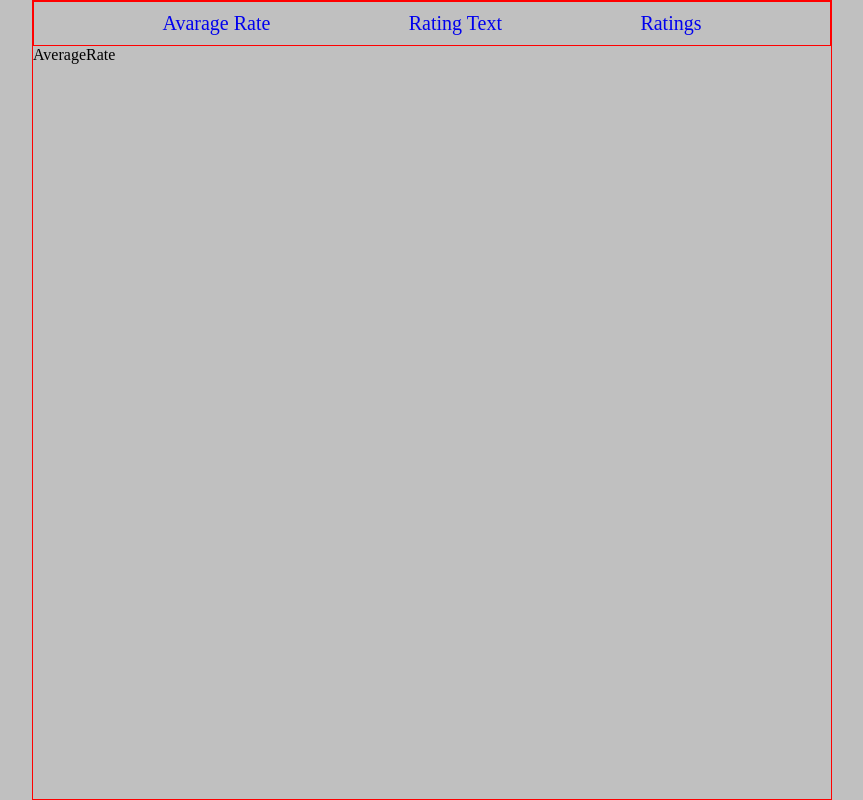
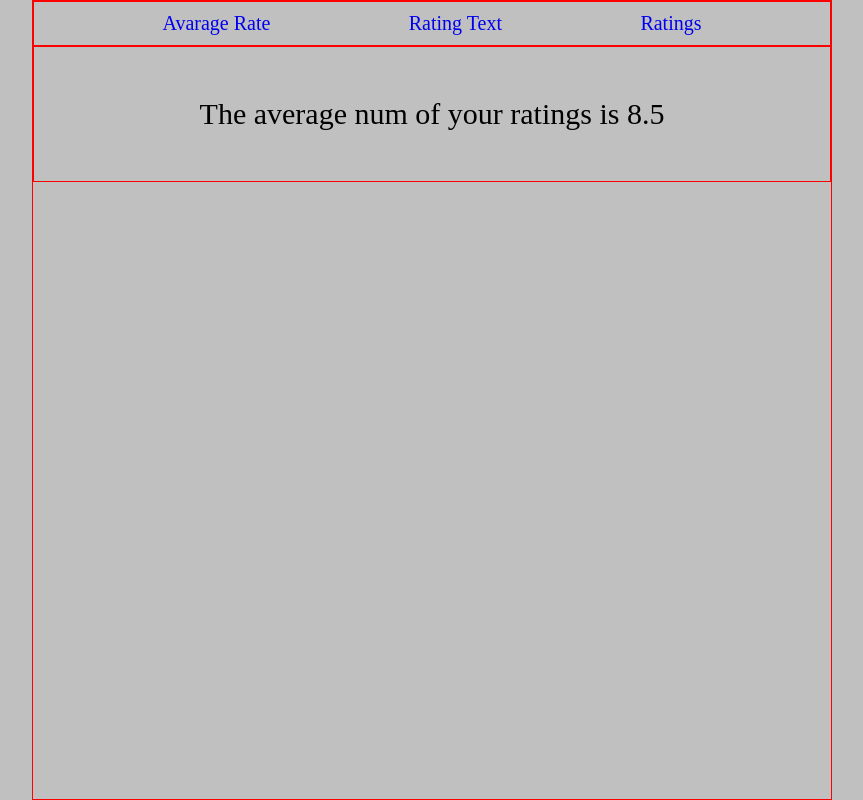
Before and after one commit to Alkibijad/React_RatingApp, a React (Create React App) app in the folder rating_app/: page /AvarageRate in a window 1280 px wide. Shown: the whole page, without its empty margins (208-1071 px from the left). Built offline with nearby package versions, Linux system fonts and the light colour scheme.

Commit message:
Avarage Rate component complete

```diff
--- a/rating_app/src/App.js
+++ b/rating_app/src/App.js
@@ -6,15 +6,22 @@ import AverageRate from "./components/AverageRate";
 import RatingText from "./components/RatingText";
 import Ratings from "./components/ratings/RatingList";
 
+import FeedbackData from "./feedbackData/Feedback";
+import { useState } from "react";
+
 function App() {
+
+
+  const [feedback, setFeedback] = useState(FeedbackData);
+
   return (
     <div className="App">
       <Navbar />
 
       <Routes>
-        <Route path="/AvarageRate" element={<AverageRate />} />
+        <Route path="/AvarageRate" element={<AverageRate feedback={feedback } />} />
         <Route path="/RatingText" element={<RatingText />} />
-        <Route path="/Ratings" element={<Ratings />} />
+        <Route path="/Ratings" element={<Ratings feedback={feedback } />} />
       </Routes>
     </div>
   );
--- a/rating_app/src/components/AverageRate.jsx
+++ b/rating_app/src/components/AverageRate.jsx
@@ -1,9 +1,23 @@
-import React from 'react'
+import React from "react";
 
-function AverageRate() {
+function AverageRate({ feedback }) {
+  let feedbackRatings = [];
+
+  feedback.forEach((item) => {
+    feedbackRatings.push(item.rating);
+  });
+
+  let total = null;
+  for (let i = 0; i < feedbackRatings.length; i++) {
+    total += feedbackRatings[i];
+  }
+  let averageNum = total / feedbackRatings.length;
+
   return (
-    <div>AverageRate</div>
-  )
+    <div className="average_num">
+      <p>The average num of your ratings is {averageNum}</p>
+    </div>
+  );
 }
 
-export default AverageRate
+export default AverageRate;
--- a/rating_app/src/components/ratings/RatingList.jsx
+++ b/rating_app/src/components/ratings/RatingList.jsx
@@ -1,11 +1,8 @@
 import React from "react";
-import { useState } from "react";
-import FeedbackData from "../../feedbackData/Feedback";
+
 import RatingItem from "./RatingItem";
 
-function Ratings() {
-  const [feedback, setFeedback] = useState(FeedbackData);
-
+function Ratings({ feedback }) {
   return (
     <div>
       {feedback.map((item) => {
--- a/rating_app/src/styles/index.css
+++ b/rating_app/src/styles/index.css
@@ -34,4 +34,11 @@ a {
 }
 .header_list li a {
   font-size: 20px;
+}
+
+.average_num {
+  border: 1px solid red;
+  text-align: center;
+  font-size: 30px;
+  padding: 50px;
 }/*# sourceMappingURL=index.css.map */
--- a/rating_app/src/styles/index.scss
+++ b/rating_app/src/styles/index.scss
@@ -34,3 +34,10 @@ a {
     }
   }
 }
+
+.average_num{
+    border: 1px solid red;
+    text-align: center;
+    font-size: 30px;
+    padding: 50px;
+}
```
Also changed, not shown: 1 other file (tests, documents, lock files or other folders).
